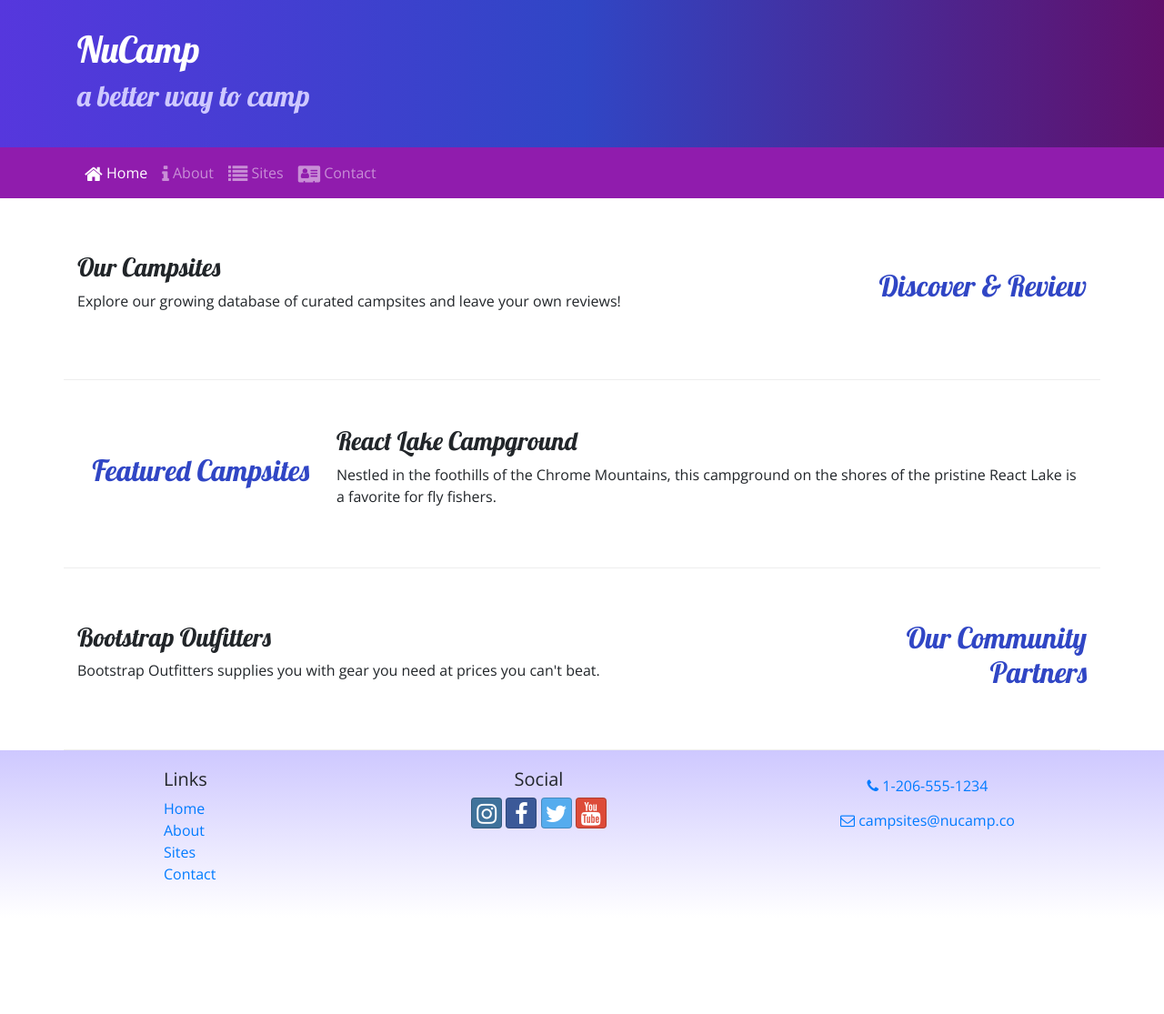
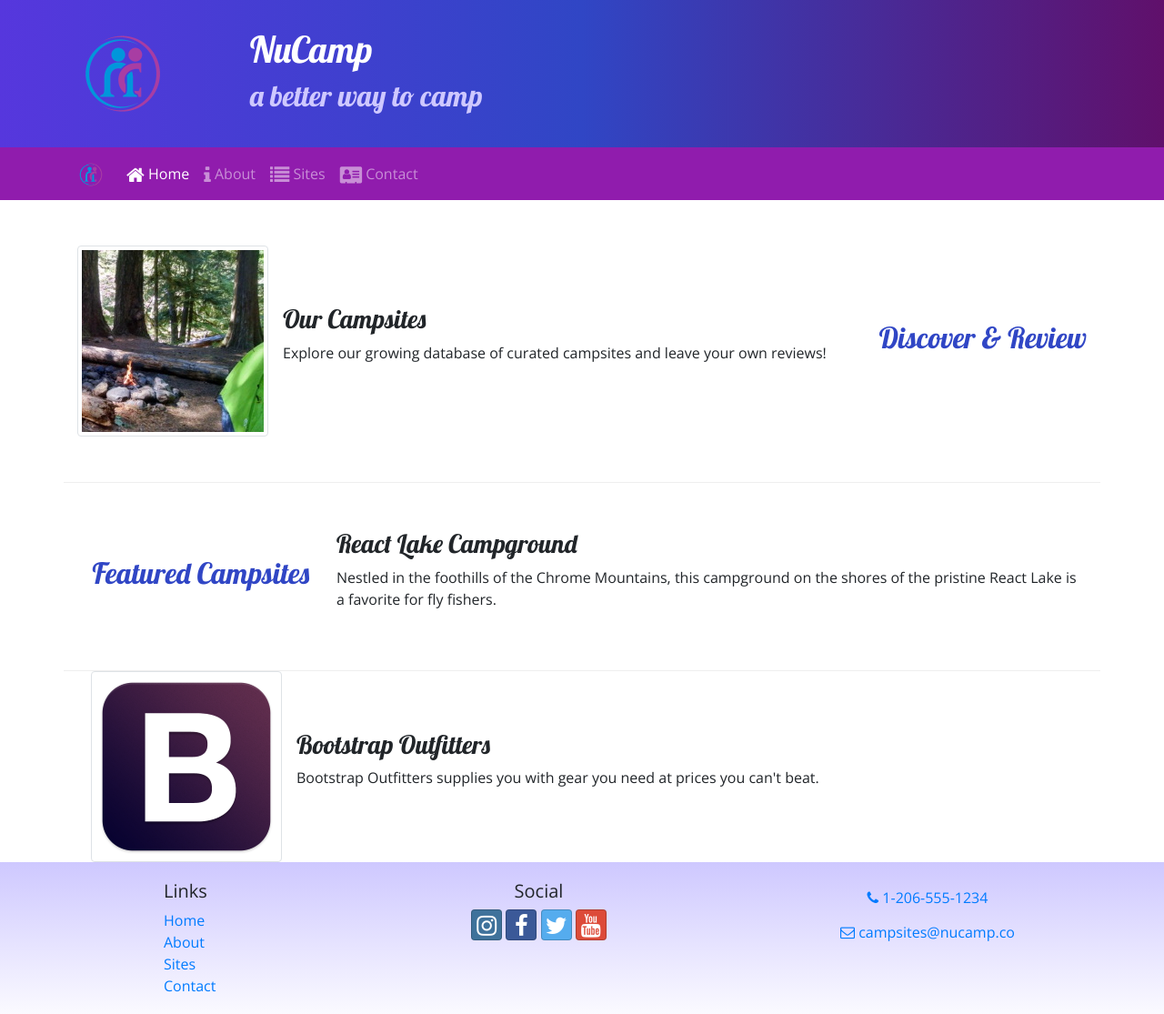
Before and after one commit to dcWashington/gitBootstrap, a website: page index.html in a window 1280 px wide. Shown: the whole page at 91% size. Before the commit the page ends 1009 px from the top, so only its background shows below. Drawn offline with nearby package versions, Linux system fonts and the light colour scheme.

Commit message:
Images and Media

```diff
--- a/index.html
+++ b/index.html
@@ -22,6 +22,9 @@
     <header class="jumbotron jumbotron-fluid">
         <div class="container">
             <div class="row">
+                <div class="col-4 col-sm-3 col-md-2 align-self-center">
+                    <img src="img/logo.png" class="img-fluid" />
+                 </div>
                 <div class="col">
                     <h1>NuCamp</h1>
                     <h2>a better way to camp</h2>
@@ -32,7 +35,8 @@
 
     <nav class="navbar navbar-expand-sm navbar-dark sticky-top">
         <div class="container">
-            <button class="navbar-toggler ml-auto" type="button" data-toggle="collapse" data-target="#nucampNavbar">
+            <a class="navbar-brand" href="#"><img src="img/logo.png" height="30" width="30" /></a>
+            <button class="navbar-toggler" type="button" data-toggle="collapse" data-target="#nucampNavbar">
                 <span class="navbar-toggler-icon"></span>
             </button>
                 <div class="collapse navbar-collapse" id="nucampNavbar">
@@ -53,8 +57,13 @@
                 <h2 class="text-sm-right">Discover & Review</h2>
             </div>
             <div class="col">
-                <h3>Our Campsites</h3>
-                <p>Explore our growing database of curated campsites and leave your own reviews!</p>
+                <div class="media">
+                    <img class="d-flex mr-3 img-thumbnail" src="img/breadcrumb-trail-thumb.jpg" alt="Breadcrumb Trail" />
+                    <div class="media-body align-self-center">
+                        <h3>Our Campsites</h3>
+                        <p class="d-none d-sm-block">Explore our growing database of curated campsites and leave your own reviews!</p>
+                    </div>
+                </div>
             </div>
         </div>
 
@@ -68,15 +77,16 @@
             </div>
         </div>
 
-        <div class="row row-content align-items-center">
-            <div class="col-sm-4 order-sm-last col-md-3">
-                <h2 class="text-sm-right">Our Community Partners</h2>
-            </div>
-            <div class="col">
-                <h3>Bootstrap Outfitters</h3>
-                <p>Bootstrap Outfitters supplies you with gear you need at prices you can't beat.</p>
+        <div class="col">
+            <div class="media">
+                <img class="d-flex mr-3 img-thumbnail" src="img/bootstrap-thumb.png" alt="Bootstrap Outfitters" />
+                <div class="media-body align-self-center">
+                    <h3>Bootstrap Outfitters</h3>
+                    <p class="d-none d-sm-block">Bootstrap Outfitters supplies you with gear you need at prices you can't beat.</p>
+                </div>
             </div>
         </div>
+
     </div>
 
     <footer class="site-footer">
```
Also changed, not shown: aboutus.html (+7 -2 lines), contactus.html (+8 -4 lines), img/bootstrap-thumb.png (added), img/breadcrumb-trail-thumb.jpg (added), img/breadcrumb-trail.jpg (added), img/chrome-river-thumb.jpg (added), img/chrome-river.jpg (added), img/logo.png (added), img/react-lake-thumb.jpg (added), img/react-lake.jpg (added).
